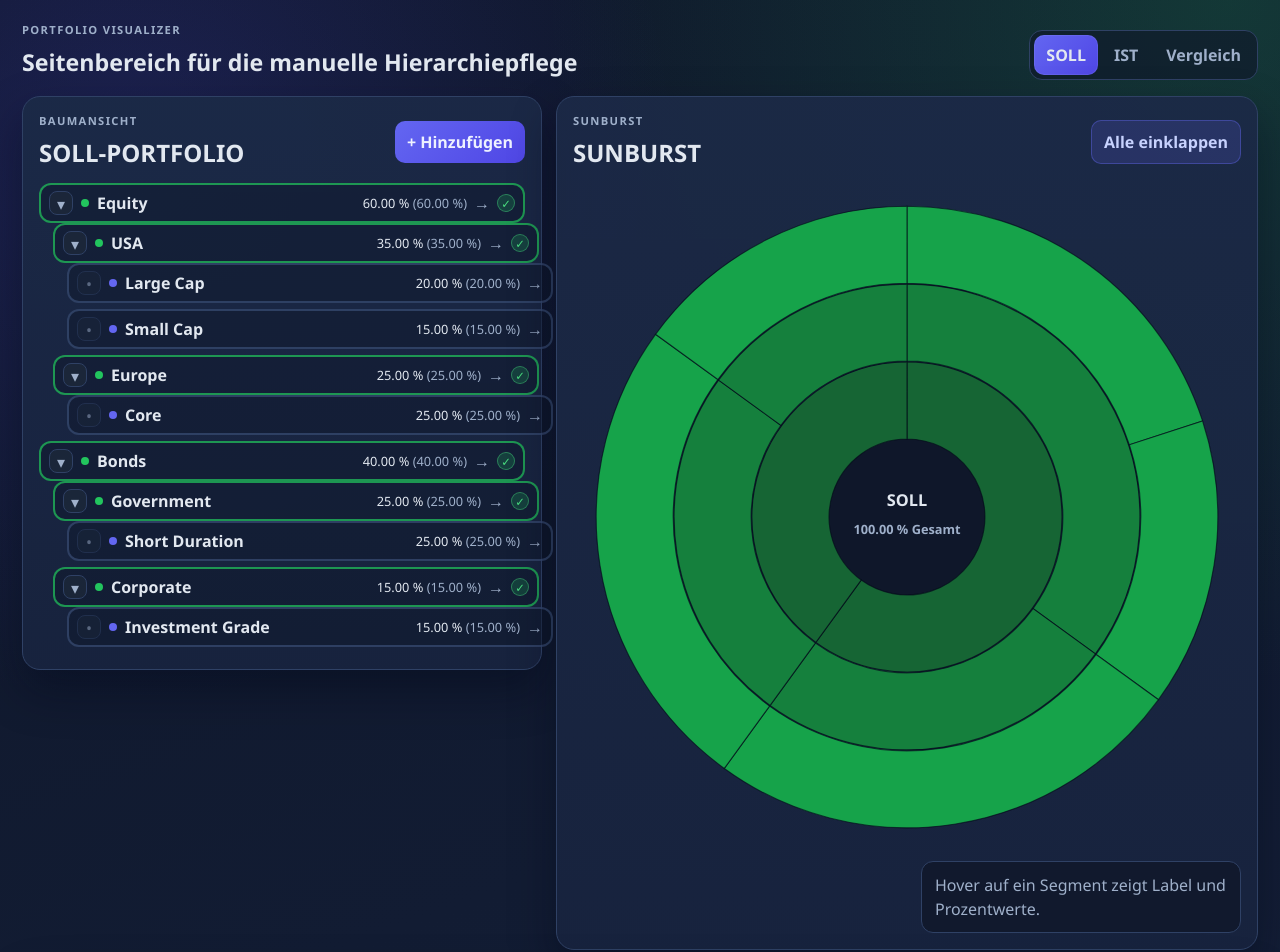
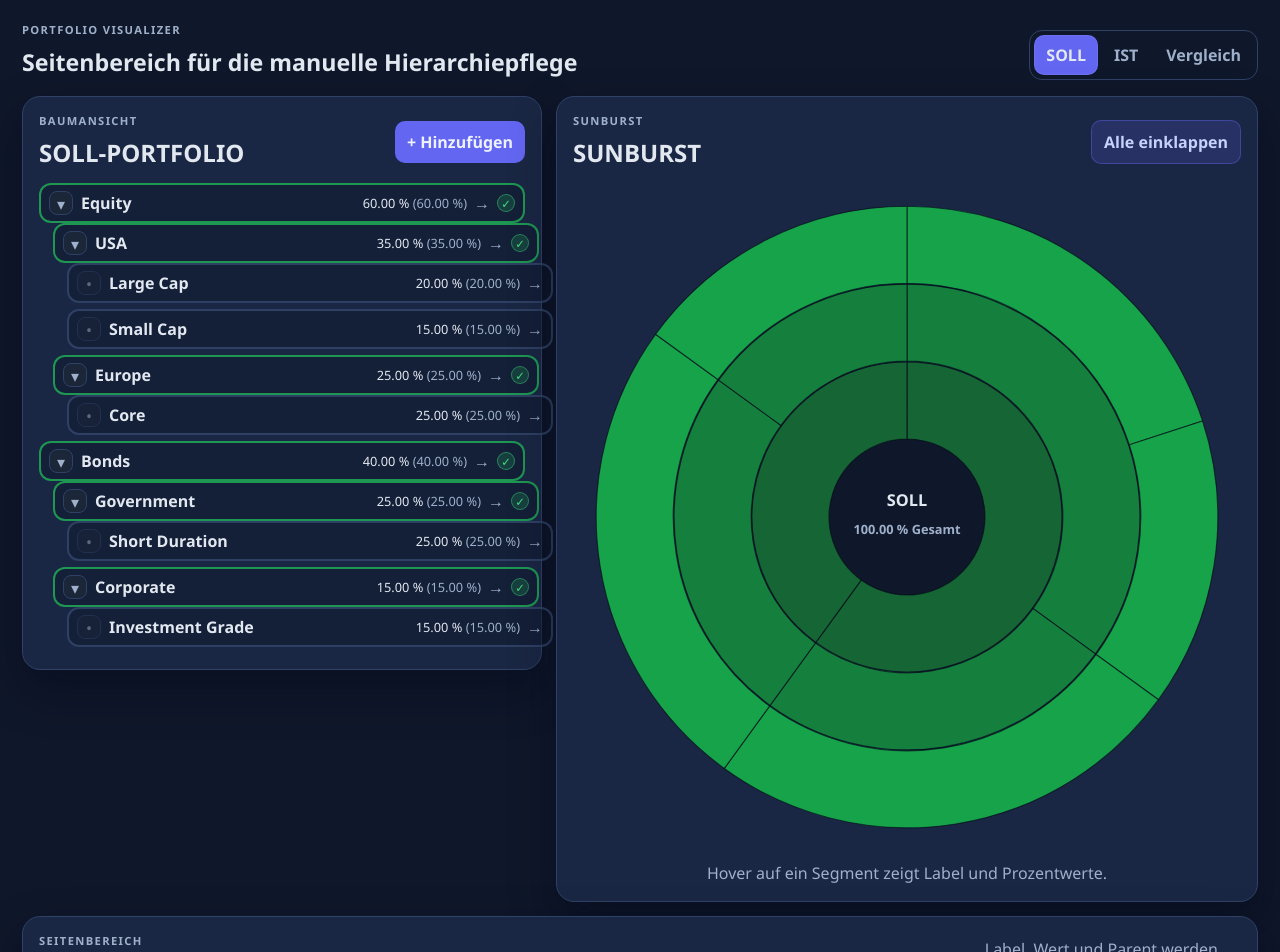
Before and after one commit to Fabian-Knispel/portfolio-visualizer, a React (Vite) app: page / in a window 1280 px wide. Shown: the top 952 px of the page. Built offline with nearby package versions, Linux system fonts and the light colour scheme.

Commit message:
fix(ui): cursor tooltip, remove tree dots, drop gradients

```diff
--- a/src/features/portfolio/ui/portfolio-sunburst.tsx
+++ b/src/features/portfolio/ui/portfolio-sunburst.tsx
@@ -1,4 +1,5 @@
-import { useEffect, useMemo, useState } from 'react';
+import { useEffect, useMemo, useRef, useState } from 'react';
+import type { PointerEvent as ReactPointerEvent } from 'react';
 import { arc } from 'd3';
 
 import { formatPercentageValue } from '../domain/portfolio-model';
@@ -13,13 +14,31 @@ interface PortfolioSunburstProps {
 
 interface TooltipState {
   slice: SunburstSlice;
+  x: number;
+  y: number;
 }
 
 const VIEWBOX_SIZE = 720;
 const CHART_RADIUS = VIEWBOX_SIZE / 2 - 24;
 
 export function PortfolioSunburst({ root, title, hint }: PortfolioSunburstProps) {
+  const chartRef = useRef<HTMLDivElement | null>(null);
   const [hoveredSlice, setHoveredSlice] = useState<TooltipState | null>(null);
+
+  function getTooltipPosition(event: ReactPointerEvent<SVGPathElement>): { x: number; y: number } {
+    const chart = chartRef.current;
+
+    if (chart === null) {
+      return { x: 0, y: 0 };
+    }
+
+    const bounds = chart.getBoundingClientRect();
+
+    return {
+      x: event.clientX - bounds.left + 14,
+      y: event.clientY - bounds.top + 14,
+    };
+  }
 
   useEffect(() => {
     setHoveredSlice(null);
@@ -50,7 +69,7 @@ export function PortfolioSunburst({ root, title, hint }: PortfolioSunburstProps)
   }
 
   return (
-    <div className="sunburst-chart">
+    <div className="sunburst-chart" ref={chartRef}>
       <svg
         aria-label={title}
         className="sunburst-chart__svg"
@@ -76,7 +95,14 @@ export function PortfolioSunburst({ root, title, hint }: PortfolioSunburstProps)
                 className={`sunburst-chart__segment ${isActive ? 'sunburst-chart__segment--active' : ''}`}
                 d={arcGenerator(slice) ?? undefined}
                 style={{ fill: `var(--sunburst-depth-${fillLevel})` }}
-                onPointerEnter={() => setHoveredSlice({ slice })}
+                onPointerEnter={(event) => {
+                  const pointer = getTooltipPosition(event);
+                  setHoveredSlice({ slice, ...pointer });
+                }}
+                onPointerMove={(event) => {
+                  const pointer = getTooltipPosition(event);
+                  setHoveredSlice({ slice, ...pointer });
+                }}
                 onPointerLeave={() => setHoveredSlice(null)}
               />
             );
@@ -84,23 +110,21 @@ export function PortfolioSunburst({ root, title, hint }: PortfolioSunburstProps)
         </g>
       </svg>
 
-      <div className="sunburst-tooltip" aria-live="polite">
-        {tooltipSlice === null ? (
-          <p className="sunburst-tooltip__hint">Hover auf ein Segment zeigt Label und Prozentwerte.</p>
-        ) : (
-          <>
-            <p className="sunburst-tooltip__label">{tooltipSlice.label}</p>
+      {tooltipSlice === null ? <p className="sunburst-tooltip__hint">Hover auf ein Segment zeigt Label und Prozentwerte.</p> : null}
+
+      {hoveredSlice !== null ? (
+        <div className="sunburst-tooltip sunburst-tooltip--cursor" aria-live="polite" style={{ left: hoveredSlice.x, top: hoveredSlice.y }}>
+          <p className="sunburst-tooltip__label">{tooltipSlice?.label}</p>
           <div className="sunburst-tooltip__row">
             <span>Anteil gesamt</span>
-              <strong>{formatPercentageValue(tooltipSlice.pctTotal)}</strong>
+            <strong>{formatPercentageValue(tooltipSlice?.pctTotal)}</strong>
           </div>
           <div className="sunburst-tooltip__row">
             <span>Anteil Parent</span>
-              <strong>{formatPercentageValue(tooltipSlice.pctOfParent)}</strong>
+            <strong>{formatPercentageValue(tooltipSlice?.pctOfParent)}</strong>
           </div>
-          </>
-        )}
         </div>
+      ) : null}
     </div>
   );
 }
--- a/src/features/portfolio/ui/portfolio-workspace.tsx
+++ b/src/features/portfolio/ui/portfolio-workspace.tsx
@@ -438,7 +438,6 @@ export function PortfolioWorkspace({
           </button>
 
           <button className="tree-node__select" onClick={() => updateSelectedPath(node.path)} type="button">
-            <span className="tree-node__status-dot" aria-hidden="true" />
             <span className="tree-node__label">{node.label}</span>
           </button>
 
--- a/src/styles.css
+++ b/src/styles.css
@@ -26,10 +26,7 @@
   --sunburst-depth-5: #86efac;
 
   color: var(--text);
-  background:
-    radial-gradient(circle at 10% 8%, rgba(79, 70, 229, 0.2), transparent 26%),
-    radial-gradient(circle at 96% 0%, rgba(34, 197, 94, 0.18), transparent 30%),
-    linear-gradient(160deg, var(--bg-0) 0%, var(--bg-1) 45%, var(--bg-2) 100%);
+  background: var(--bg-0);
 
   font-family: 'IBM Plex Sans', 'Segoe UI', sans-serif;
   line-height: 1.5;
@@ -127,7 +124,7 @@ button {
 
 .mode-tab--active {
   color: var(--text);
-  background: linear-gradient(135deg, var(--accent), var(--accent-2));
+  background: var(--accent);
   box-shadow: 0 0 0 1px rgba(226, 232, 240, 0.08) inset;
 }
 
@@ -140,7 +137,7 @@ button {
 
 .panel {
   border-radius: 18px;
-  background: linear-gradient(180deg, rgba(27, 41, 70, 0.95) 0%, rgba(23, 35, 62, 0.96) 100%);
+  background: rgba(27, 41, 70, 0.95);
   border: 1px solid var(--line);
   box-shadow: 0 20px 45px rgba(2, 6, 23, 0.42);
 }
@@ -241,16 +238,8 @@ button {
   padding: 0;
   display: inline-flex;
   align-items: center;
-  gap: 8px;
+  gap: 0;
   min-width: 0;
-}
-
-.tree-node__status-dot {
-  width: 8px;
-  height: 8px;
-  border-radius: 999px;
-  background: var(--status-free);
-  flex: 0 0 auto;
 }
 
 .tree-node__label {
@@ -298,16 +287,8 @@ button {
   border-color: rgba(34, 197, 94, 0.72);
 }
 
-.tree-node[data-status='correct'] .tree-node__status-dot {
-  background: var(--status-correct);
-}
-
 .tree-node[data-status='free'] {
   border-color: rgba(99, 102, 241, 0.72);
-}
-
-.tree-node[data-status='free'] .tree-node__status-dot {
-  background: var(--status-free);
 }
 
 .tree-node[data-status='overallocated'] {
@@ -316,24 +297,12 @@ button {
   border-width: 3px;
 }
 
-.tree-node[data-status='overallocated'] .tree-node__status-dot {
-  background: var(--status-overallocated);
-}
-
 .tree-node[data-status='underweighted'] {
   border-color: rgba(249, 115, 22, 0.78);
 }
 
-.tree-node[data-status='underweighted'] .tree-node__status-dot {
-  background: var(--status-underweighted);
-}
-
 .tree-node[data-status='overweighted'] {
   border-color: rgba(239, 68, 68, 0.82);
-}
-
-.tree-node[data-status='overweighted'] .tree-node__status-dot {
-  background: var(--status-overweighted);
 }
 
 .tree-node[data-status='missing_in_ist'] {
@@ -341,17 +310,9 @@ button {
   border-style: dashed;
 }
 
-.tree-node[data-status='missing_in_ist'] .tree-node__status-dot {
-  background: var(--status-missing-in-ist);
-}
-
 .tree-node[data-status='missing_in_soll'] {
   border-color: rgba(148, 163, 184, 0.82);
   border-style: dashed;
-}
-
-.tree-node[data-status='missing_in_soll'] .tree-node__status-dot {
-  background: var(--status-missing-in-ist);
 }
 
 .sunburst-chart {
@@ -399,13 +360,17 @@ button {
 }
 
 .sunburst-tooltip {
-  width: min(100%, 320px);
-  align-self: end;
-  justify-self: end;
   border-radius: 12px;
   border: 1px solid var(--line);
   background: rgba(15, 23, 42, 0.8);
   padding: 11px 13px;
+}
+
+.sunburst-tooltip--cursor {
+  position: absolute;
+  width: min(280px, calc(100% - 16px));
+  pointer-events: none;
+  z-index: 4;
 }
 
 .sunburst-tooltip__hint,
@@ -449,7 +414,7 @@ button {
 .form-card {
   border-radius: 14px;
   border: 1px solid var(--line);
-  background: linear-gradient(180deg, rgba(32, 47, 79, 0.9) 0%, rgba(23, 35, 62, 0.9) 100%);
+  background: rgba(32, 47, 79, 0.9);
   padding: 14px;
 }
 
@@ -532,7 +497,7 @@ button {
 }
 
 .button--primary {
-  background: linear-gradient(135deg, var(--accent), var(--accent-2));
+  background: var(--accent);
   color: #eef2ff;
 }
 
```
Lines whose indentation alone changed are shown as unchanged.
